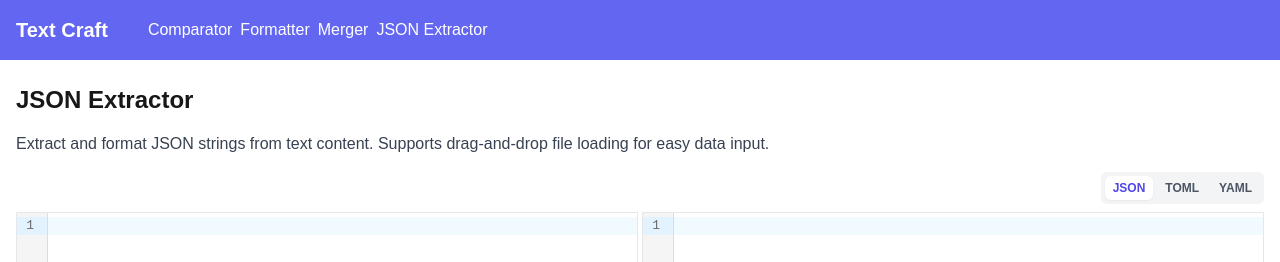
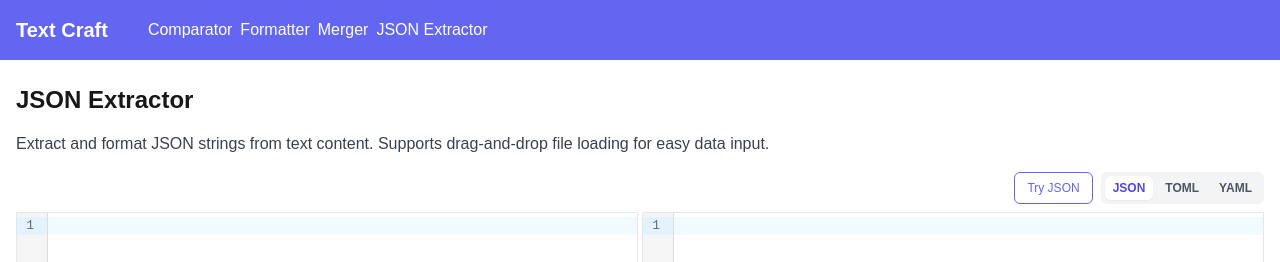
Before and after one commit to DavidKk/vercel-text-craft, a Next.js app: page /json-extractor in a window 1280 px wide. Shown: the top 262 px of the page. Built offline with nearby package versions, Linux system fonts and the light colour scheme; some icons are missing.

Commit message:
test: add demo

```diff
--- a/app/json-extractor/JsonFinder.tsx
+++ b/app/json-extractor/JsonFinder.tsx
@@ -5,6 +5,7 @@ import { useDebounce } from 'ahooks'
 import ReactEditor from '@/components/Editor/ReactEditor'
 import FormatTabs from '@/components/FormatTabs'
 import { findJsonStrings } from './json-finder'
+import { MOCK_STRING } from './mock-data'
 
 type FormatType = 'json' | 'toml' | 'yaml'
 
@@ -15,6 +16,10 @@ export default function JsonFinder() {
   const [formattedTexts, setFormattedTexts] = useState<string[]>([])
   const [targetFormat, setTargetFormat] = useState<FormatType>('json')
   const debouncedText = useDebounce(sourceText, { wait: 300 })
+
+  const handleMockData = () => {
+    setSourceText(MOCK_STRING)
+  }
 
   const handleFormat = async () => {
     if (!debouncedText) {
@@ -40,13 +45,17 @@ export default function JsonFinder() {
 
   return (
     <div className="w-full flex flex-col gap-2">
-      <div className="flex justify-end">
+      <div className="flex justify-end gap-2">
+        <button className="px-3 py-1 text-xs rounded-md border border-indigo-500 text-indigo-500 hover:bg-indigo-50" onClick={handleMockData}>
+          Try JSON
+        </button>
+
         <FormatTabs value={targetFormat} onChange={setTargetFormat} types={FINDER_FORMAT_TYPES} />
       </div>
 
       <div className="flex gap-1 w-full min-h-[500px] h-[70vh]">
         <div className="w-1/2">
-          <ReactEditor onChange={setSourceText} storageKey="json-finder-source" />
+          <ReactEditor value={sourceText} onChange={setSourceText} storageKey="json-finder-source" />
         </div>
 
         <div className="w-1/2 flex flex-col h-full">
--- /dev/null
+++ b/app/json-extractor/mock-data.ts
@@ -0,0 +1,9 @@
+import { MOCK_JSON_LIST } from '@/app/comparator/mock-data'
+
+export const MOCK_STRING = JSON.stringify({
+  id: '18247328547325643825',
+  filename: 'palylist.json',
+  mimeType: 'application/json',
+  content: JSON.stringify(MOCK_JSON_LIST, null, 2),
+  updateTime: Date.now(),
+})
```
